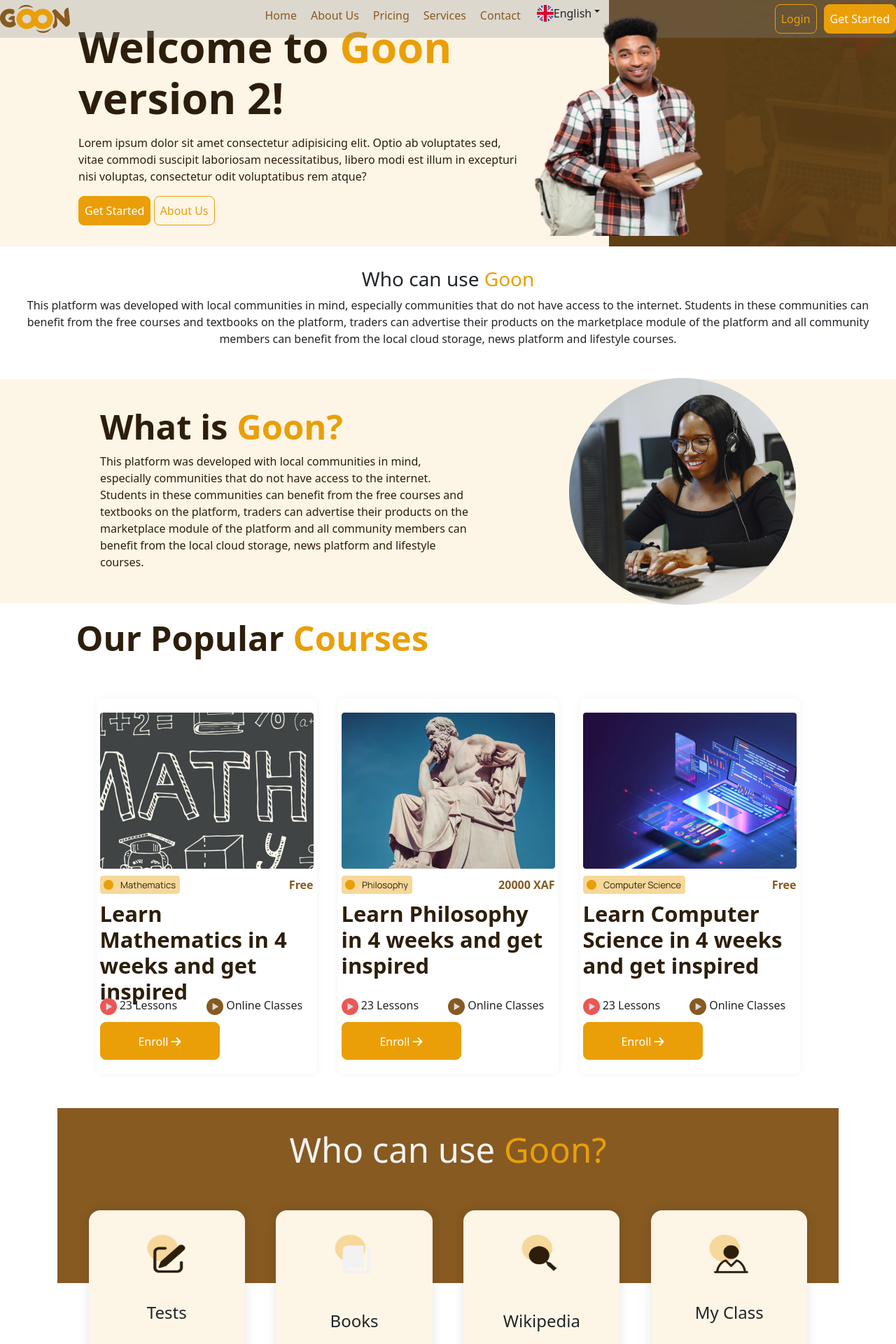
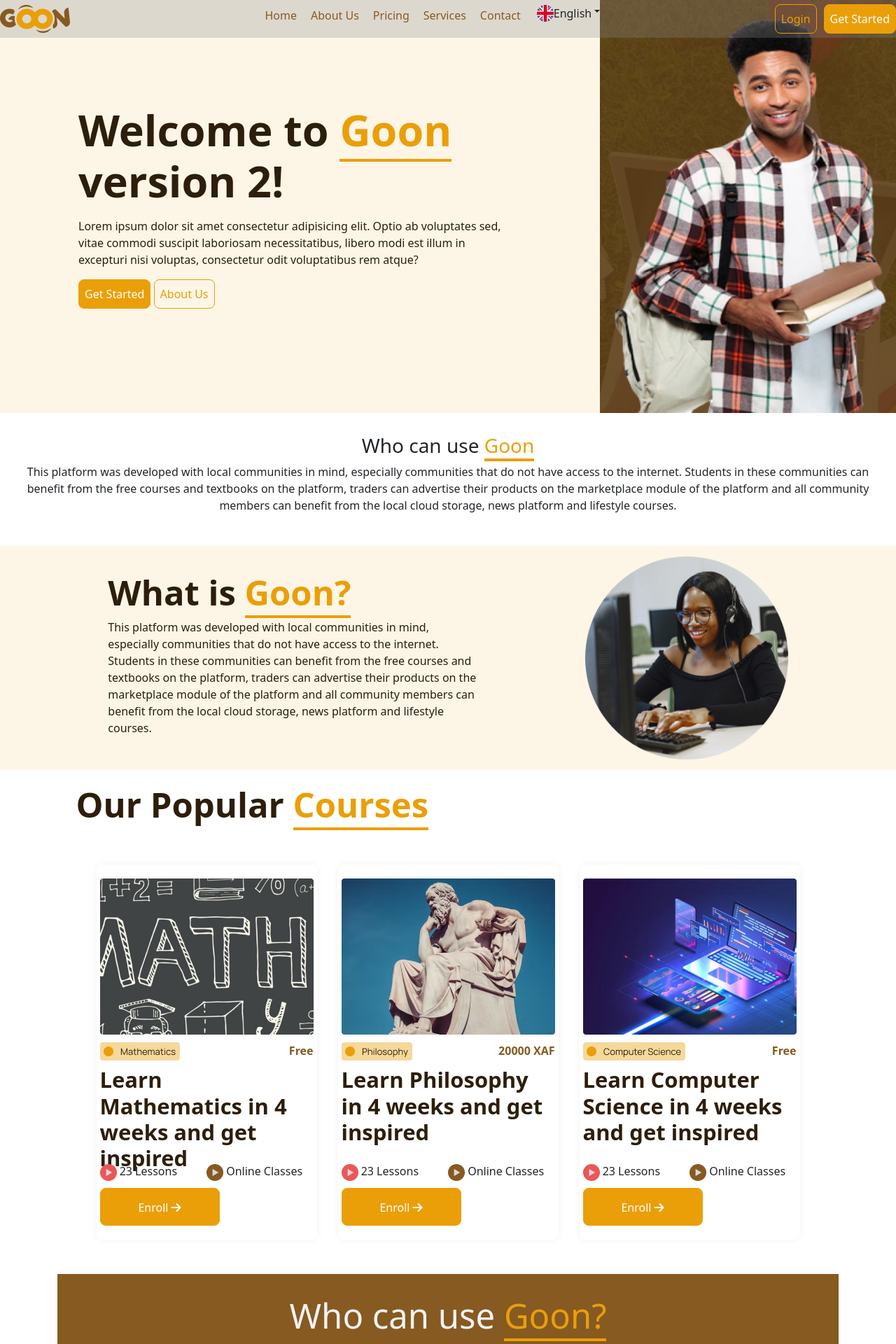
Before and after one commit to FonsahPageo/figma-design, a PHP site: page / in a window 1280 px wide. Shown: the top 1920 px of the page at 70% size. Run offline with PHP 8.4, Linux system fonts and the light colour scheme.

Commit message:
work update

```diff
--- a/footer.html
+++ b/footer.html
@@ -74,7 +74,6 @@
         <hr class="line-2">
 
         <div class="footer-bottom">
-
             <p class="copyright">&copy; Copyright 2022 GOON</p>
             <p class="policy">Private Policy</p>
         </div>
--- a/styles/footer.css
+++ b/styles/footer.css
@@ -16,11 +16,12 @@
     display: flex;
     list-style: none;
     column-gap: 10px;
+
 }
 
-.footer-2 ul.contact {
+.footer-2 .contact {
     list-style: none;
-
+    margin-left: -2em;
 }
 
 .footer-2 ul.contact li {
@@ -54,12 +55,12 @@
 }
 
 .footer-2 .newsletter input[type="email"] {
-    display: flex;
+    /* display: flex; */
     flex-direction: row;
     align-items: flex-start;
-    padding: 15px 30px;
+    /* padding: 15px 30px; */
     gap: 10px;
-    width: 298px;
+    width: 100%;
     height: 54px;
     background: #F2F2F2;
     border-radius: 8px;
@@ -73,7 +74,7 @@
     flex-direction: row;
     justify-content: center;
     align-items: center;
-    padding: 15px 30px;
+    /* padding: 15px 30px; */
     gap: 10px;
     width: 100%;
     height: 54px;
@@ -118,5 +119,5 @@
     font-weight: 800;
     display: inline-block;
     width: 1em;
-    margin-left: -1em;
+    margin-left: -2em;
 }
--- a/styles/style.css
+++ b/styles/style.css
@@ -18,24 +18,23 @@ li {
 }
 
 .section-1 {
-    width: 100%;
-    height: 50%;
+    width: 100vw;
+    /* height: 100%; */
     background: url(/images/image2.png);
     background-color: #5E3F17;
     background-position: right;
     background-repeat: no-repeat;
-    background-blend-mode: overlay;
-    background-size: contain;
+    display: flex;
 }
 
 .welcome {
     width: 68%;
-    height: 50%;
+    /* height: 100%; */
     padding-left: 112px;
     padding-right: 126px;
     background: rgb(253, 245, 230);
     display: flex;
-    flex-wrap: nowrap;
+    /* flex-wrap: nowrap; */
     flex-direction: column;
     align-items: flex-start;
     justify-content: center;
@@ -59,17 +58,18 @@ li {
 }
 
 .image-1 {
-    position: absolute;
-    width: 262px;
-    height: 327px;
-    left: 751px;
-    top: 10px;
-    display: flex;
-    justify-content: center;
+    /* position: absolute; */
+    width: 423px;
+    height: 590px;
+    /* left: 751px; */
+    /* top: 10px; */
+    /* display: flex; */
+    /* justify-content: center; */
 }
 
 .goon-span {
     color: #EA9F08;
+    border-bottom: 4px solid #EA9F08;
 }
 
 .section-buttons {
@@ -106,8 +106,8 @@ li {
 }
 
 .section-2 img {
-    width: 324px;
-    height: 324px;
+    width: 290px;
+    height: 290px;
 }
 
 .section-2 p {
@@ -120,7 +120,7 @@ li {
     color: #2D1E0B;
 }
 
-.section-3{
+.section-3 {
     display: grid;
     padding-top: 20px;
     justify-content: center;
@@ -279,11 +279,17 @@ li {
 
 .imgs {
     display: flex;
-    flex-direction: row;
+    /* flex-direction: row; */
     justify-content: space-between;
-    align-items: center;
-    padding: 30px;
-    width: 100%;
+    /* align-items: center; */
+    /* padding: 30px; */
+    /* width: 90%; */
+}
+
+.imgs img {
+    width: 100px;
+    height: 75px;
+    padding-bottom: 20px;
 }
 
 .columns .cols img {
```
